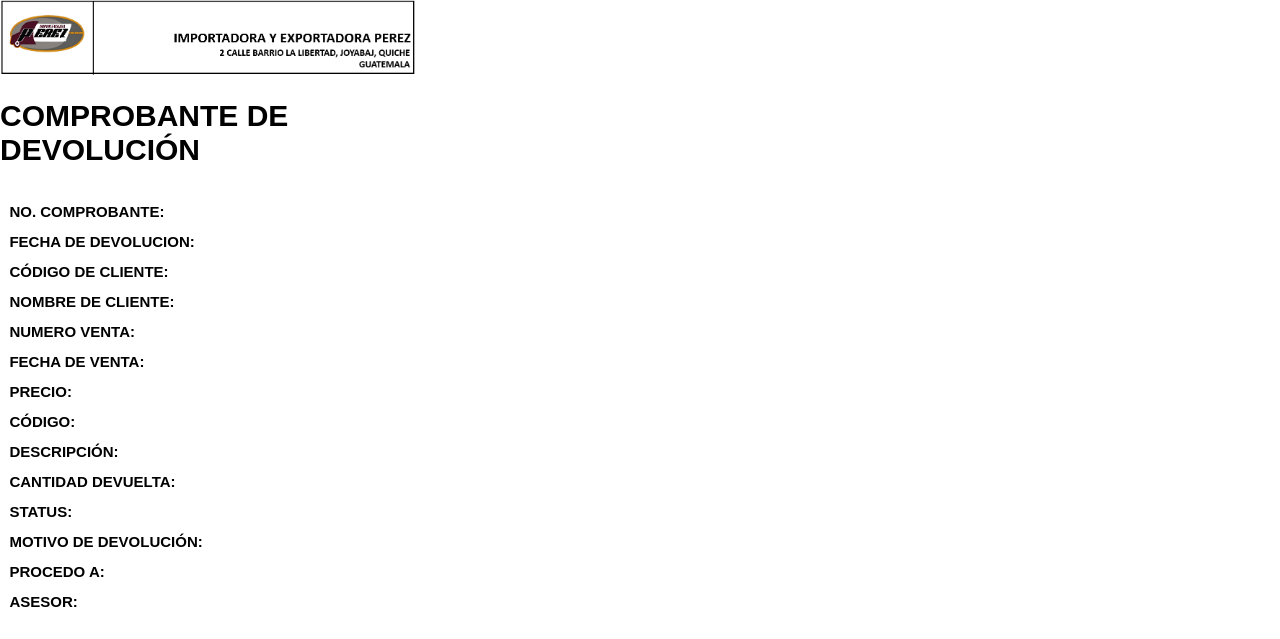
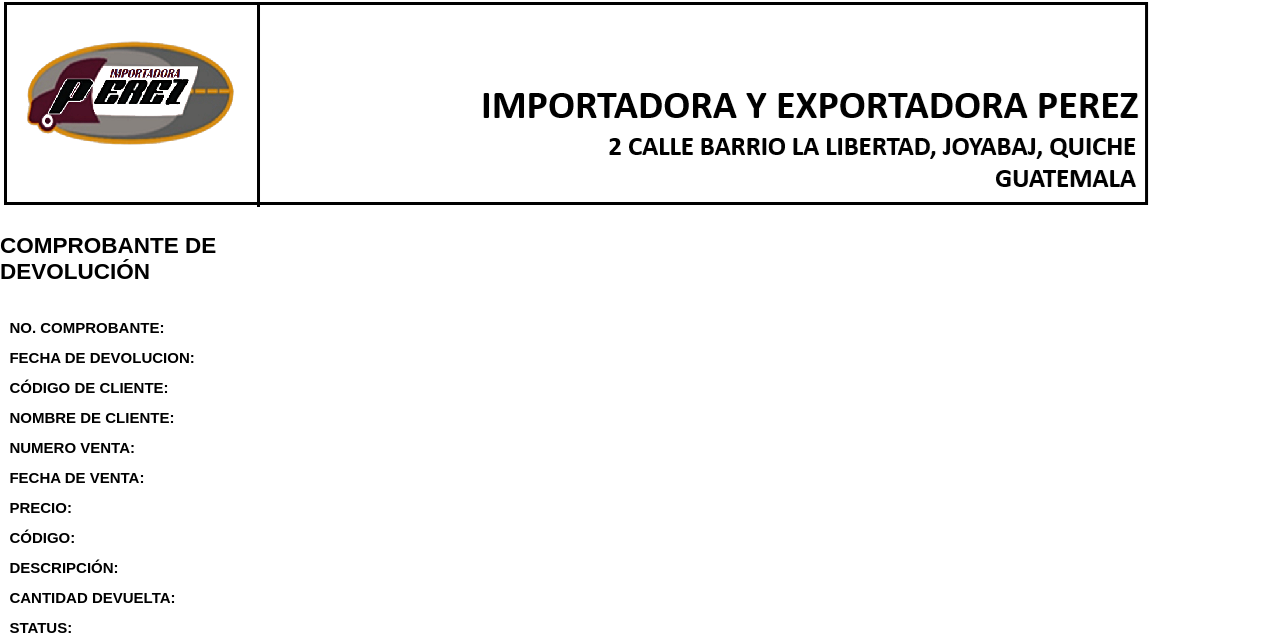
Before and after one commit to wesjapan2021/comprobante_devoluciones, a plain HTML site: page index.html in a window 1280 px wide. Shown: the top 639 px of the page. Drawn offline with Linux system fonts and the light colour scheme.

Commit message:
Update index.html

```diff
--- a/index.html
+++ b/index.html
@@ -8,9 +8,10 @@
 </head>
 <body>
     <div class="container" id="printArea">
+        <div class="logo">
+        <img src="LOGO_COMPROBANTE.png" alt="Logo" class="logo">
         <div class="header">
-            <img src="LOGO_COMPROBANTE.png" alt="Logo" class="logo">
-            <h1>COMPROBANTE DE DEVOLUCIÓN</h1>
+        <h2>COMPROBANTE DE DEVOLUCIÓN</h2>
         </div>
 
         <div class="content">
```
